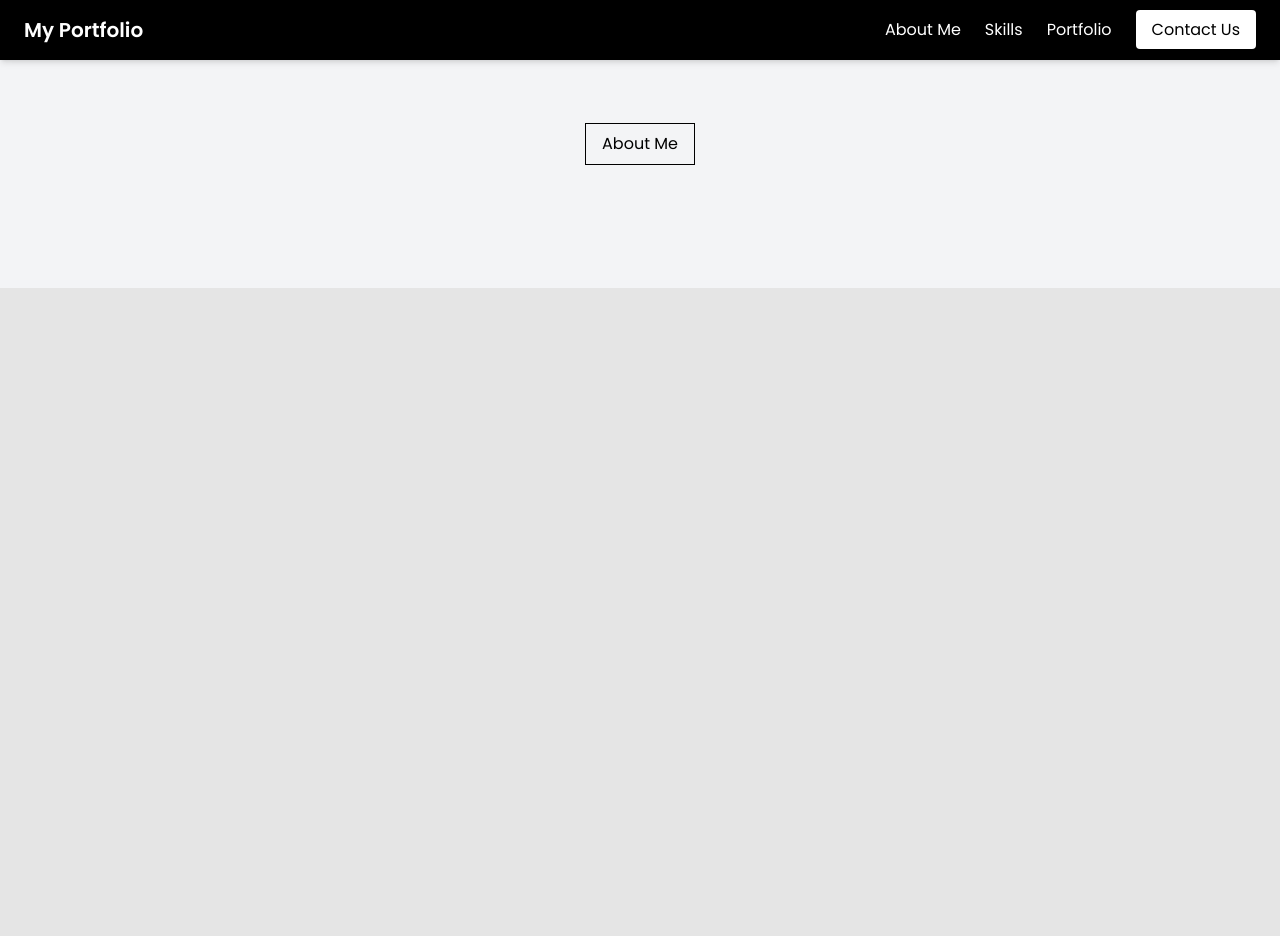
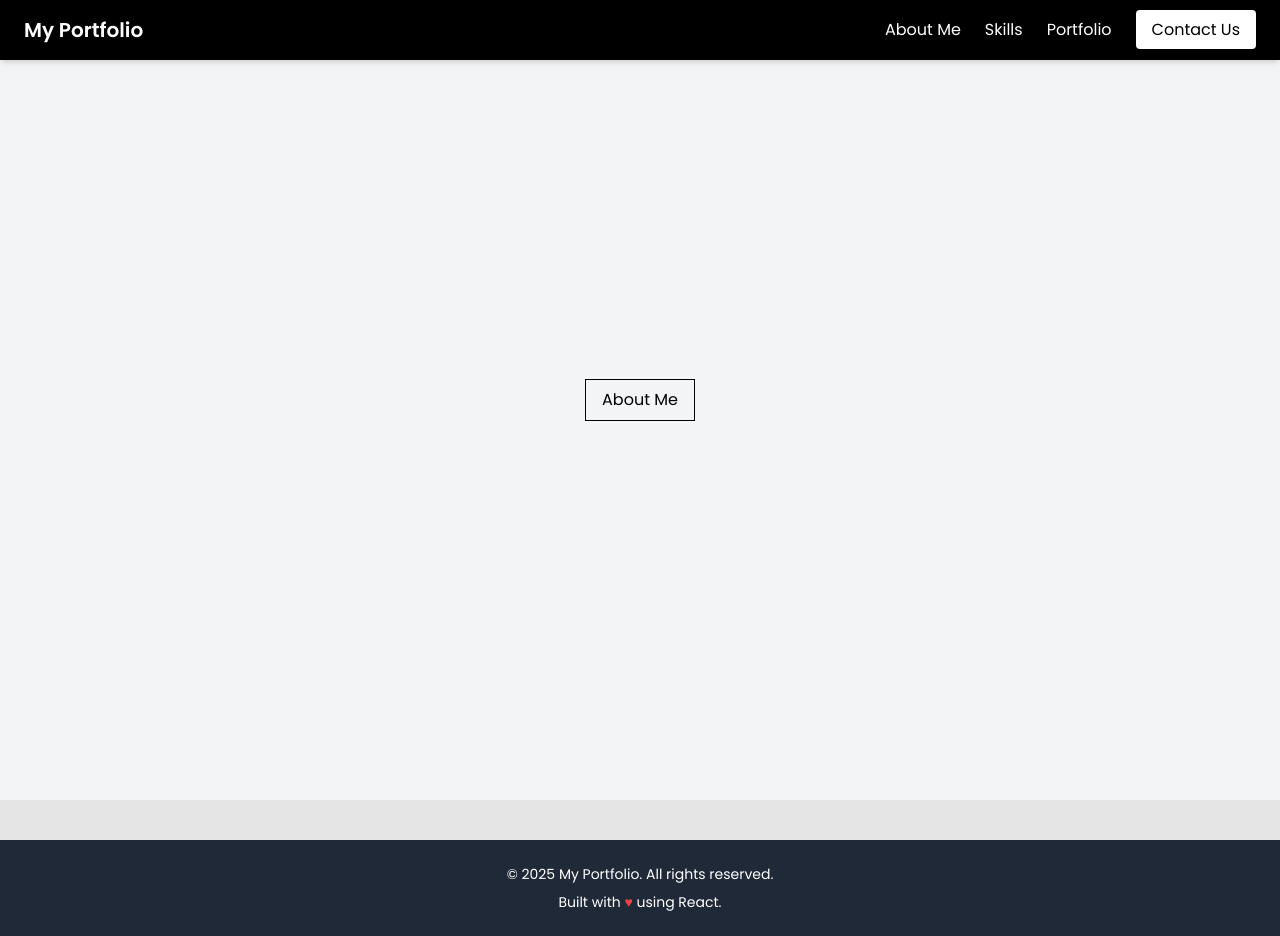
Before and after one commit to Govamarket/portfolio, a React (Create React App) app: page /about in a window 1280 px wide. Before the commit the page ends 800 px from the top, so only its background shows below. Built offline with nearby package versions, Linux system fonts and the light colour scheme.

Commit message:
initial commit

```diff
--- a/src/App.js
+++ b/src/App.js
@@ -6,6 +6,7 @@ import Portfolio from "./pages/Portfolio";
 import Contact from "./pages/Contact";
 import Home from "./pages/Home";
 import About from "./pages/About";
+import Footer from "./pages/Footer";
 
 function App() {
   return (
@@ -24,6 +25,7 @@ function App() {
         </Routes>
       </div>
       {/* Other components can be added here */}
+      <Footer />
     </Router>
   );
 }
--- a/src/pages/About.js
+++ b/src/pages/About.js
@@ -10,7 +10,7 @@ const About = () => {
 
   return (
     <div>
-      <div className="min-h-72 bg-gray-100 flex items-center justify-center">
+      <div className="min-h-screen bg-gray-100 flex items-center justify-center">
         <button
           onClick={toggleModal}
           className="text-black border border-black px-4 py-2 transition hover:bg-black hover:text-white"
--- a/src/pages/Home.js
+++ b/src/pages/Home.js
@@ -2,7 +2,7 @@ import React from "react";
 import { Github, Instagram, Linkedin } from "lucide-react";
 import profileImage from "../assets/me.jpg"; // Adjust the path as necessary
 import { Link } from "react-router-dom";
-import Footer from "./Footer";
+// import Footer from "./Footer";
 import About from "./About";
 import Skill from "./Skill";
 
@@ -85,20 +85,24 @@ const Home = () => {
                 </Link>
               </li>
               <li>
+                <Link to="/portfolio">
                   <a
                     href="#"
                     className="hover:text-gray-300 transition-colors whitespace-nowrap"
                   >
                     Portfolio
                   </a>
+                </Link>
               </li>
               <li>
+                <Link to="/contact">
                   <a
                     href="#"
                     className="bg-white text-black px-3 lg:px-4 py-1 lg:py-2 rounded-full hover:bg-gray-200 transition-colors text-xs lg:text-sm whitespace-nowrap"
                   >
                     CONTACT ME
                   </a>
+                </Link>
               </li>
             </ul>
           </nav>
@@ -153,9 +157,7 @@ const Home = () => {
       <div>
         <Skill />
       </div>
-      <div>
-        <Footer />
-      </div>
+      <div>{/* <Footer /> */}</div>
     </div>
   );
 };
```
Lines whose indentation alone changed are shown as unchanged.
